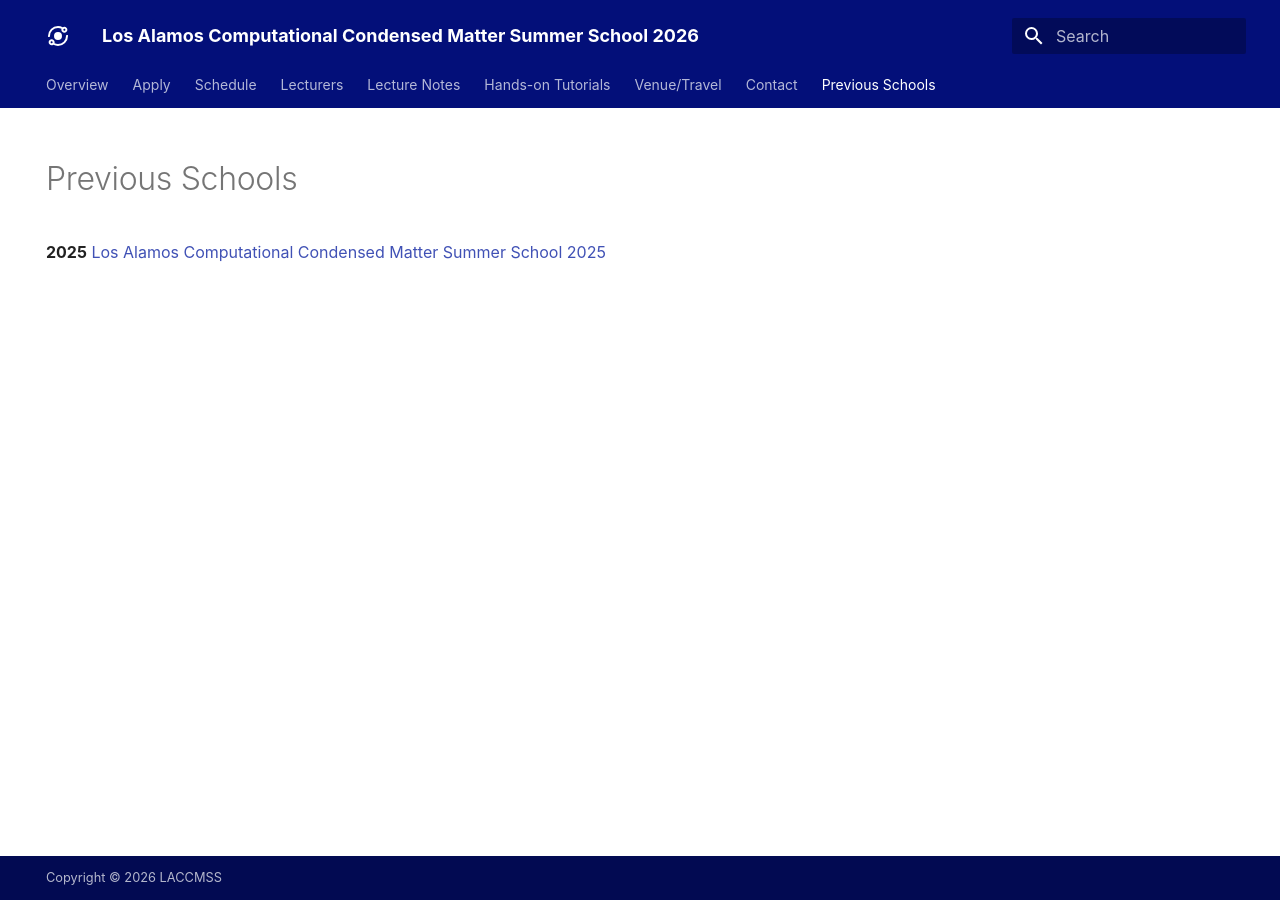
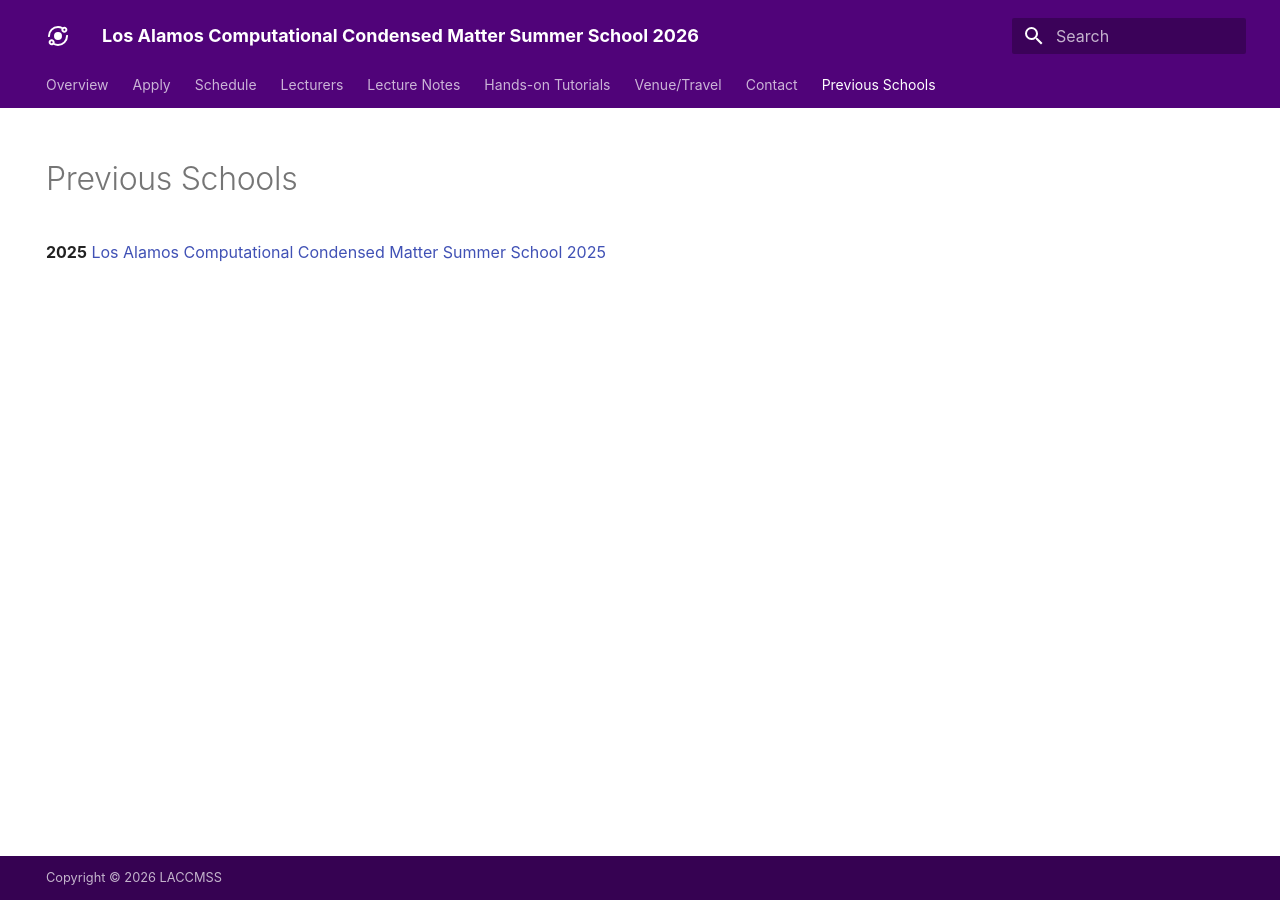
Before and after one commit to LACCMSS/2026, an MkDocs documentation site: the page built from docs/archive.md, in a window 1280 px wide. Built offline with MkDocs 1.6.1 and Material for MkDocs 9.7.7, drawn with Linux system fonts in a browser that asks for light colours; some web fonts are replaced.

Commit message:
Update extras.css

```diff
--- a/docs/stylesheets/extras.css
+++ b/docs/stylesheets/extras.css
@@ -1,13 +1,13 @@
 [data-md-color-scheme="LANL_light"] {
-  --md-primary-fg-color: #030f79;
+  --md-primary-fg-color: #500379;
   --md-default-bg-color: #ffffff;
 }
 
 [data-md-color-scheme="LANL_dark"] {
-  --md-primary-fg-color: #030f79;
+  --md-primary-fg-color: #500379;
   --md-default-bg-color: #9e9e9e;
 }
 
 :root  > * {
-  --md-footer-bg-color: #030f79;
+  --md-footer-bg-color: #500379;
 }
```
